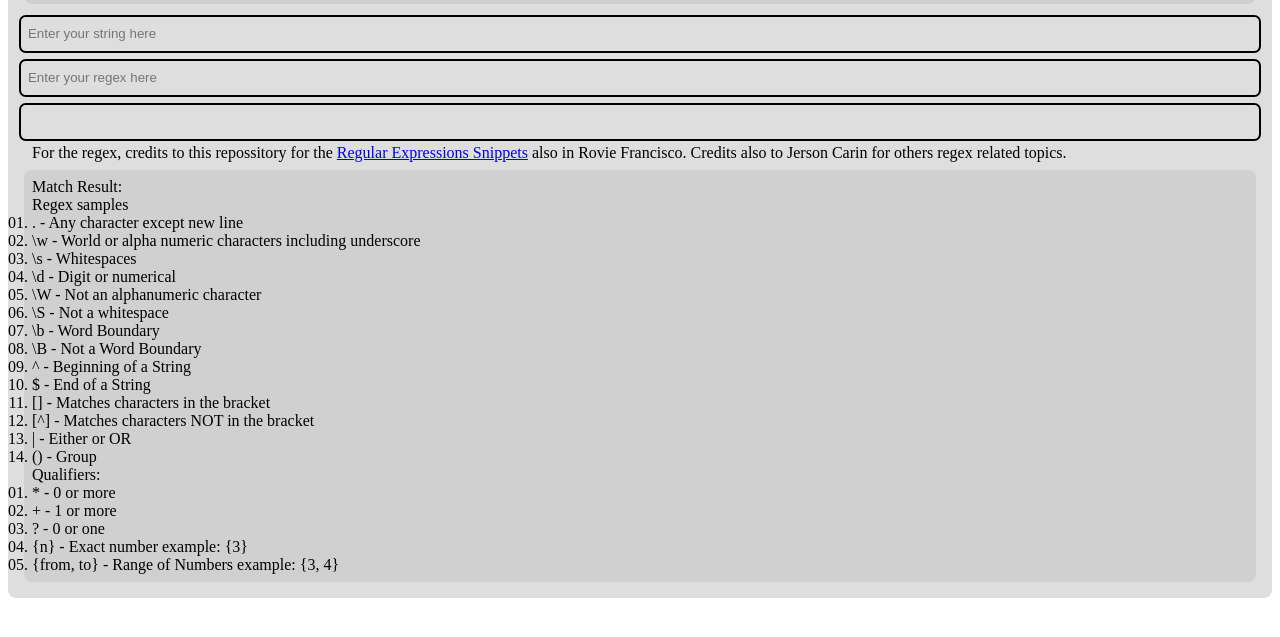
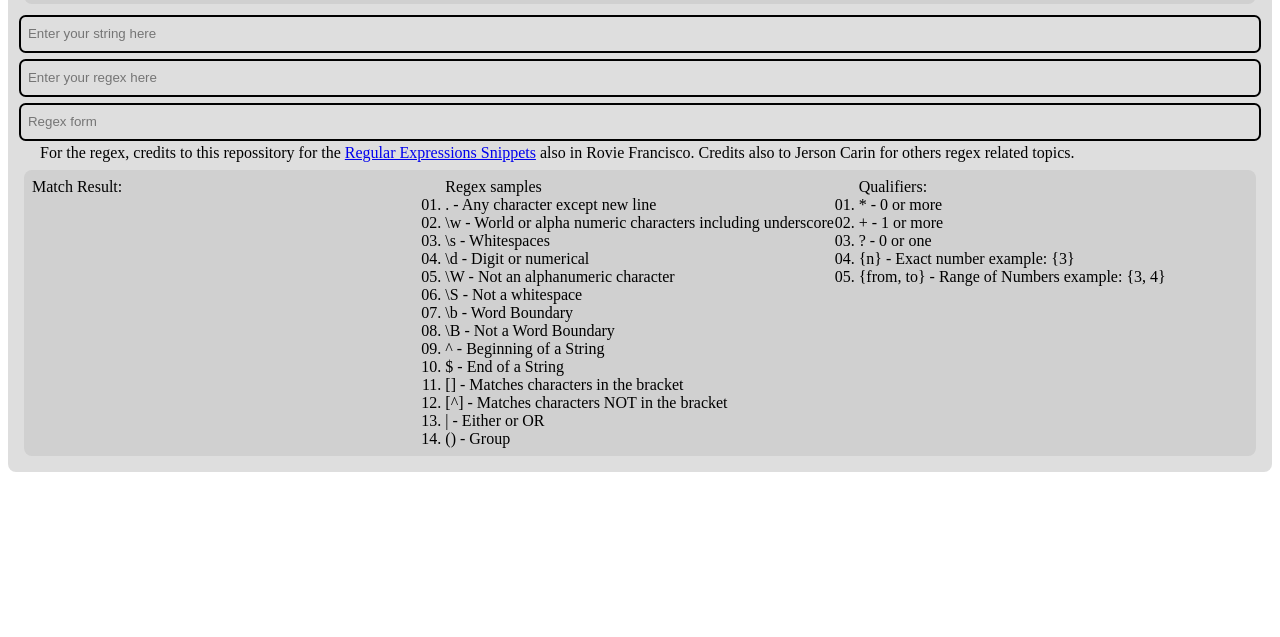
Before and after one commit to RyannKim327/Regular-Expression-Tester, a plain HTML site: page index.html in a window 1280 px wide. Shown: the part 95-732 px from the top of the page. Drawn offline with Linux system fonts and the light colour scheme.

Commit message:
12-28-22 18:49

```diff
--- a/index.html
+++ b/index.html
@@ -17,7 +17,7 @@
 			</div>
 			<input type="text" id="input" onkeyup="func()" placeholder="Enter your string here">
 			<input type="text" id="regex" onkeyup="func()" placeholder="Enter your regex here">
-			<input type="text" id="res">
+			<input type="text" id="res" placeholder="Regex form">
 			<p>For the regex, credits to this repossitory for the <a href="https://github.com/CoreyMSchafer/code_snippet/blob/master/Regular-Expressions/snippets.txt">Regular Expressions Snippets</a> also in Rovie Francisco. Credits also to Jerson Carin for others regex related topics.</p>
 			<div class="flex" id="out">
 				<label id="matches">Match Result:</label>
--- a/script.js
+++ b/script.js
@@ -24,6 +24,7 @@ function func(){
 		regx.style.backgroundColor = "#dedede"
 		document.getElementById("base").style.backgroundColor = "#dedede"
 		document.getElementById("out").style.backgroundColor = "#dedede"
+		res.style.backgroundColor = "#deffde"
 		res.value = ""
 	}else if(reg.test(i)){
 		input.style.borderColor = "green"
@@ -32,6 +33,7 @@ function func(){
 		regx.style.backgroundColor = "#deffde"
 		document.getElementById("base").style.backgroundColor = "#deffde"
 		document.getElementById("out").style.backgroundColor = "#deffde"
+		res.style.backgroundColor = "#deffde"
 		let li = "<ol>"
 		let m = reg.m(i)
 		for(let x in m){
@@ -47,6 +49,7 @@ function func(){
 		regx.style.backgroundColor = "#ffdede"
 		document.getElementById("base").style.backgroundColor = "#ffdede"
 		document.getElementById("out").style.backgroundColor = "#ffdede"
+		res.style.backgroundColor = "#ffdede"
 		match.textContent = "No Match"
 		res.value = ""
 	}
--- a/styles.css
+++ b/styles.css
@@ -21,7 +21,6 @@ div div{
 div .flex{
 	display: flex;
 	flex-direction: column;
-	flex-wrap: wrap;
 }
 div .flex label, div .flex ul{
 	width: 45em;
@@ -29,6 +28,7 @@ div .flex label, div .flex ul{
 }
 div .flex .li{
 	list-style: decimal-leading-zero;
+	margin-left: 1.5em;
 }
 div input{
 	margin: 0 0.5em;
@@ -41,7 +41,7 @@ div input{
 	height: 1.5em;
 }
 div p{
-	margin-left: 1em;
+	margin-left: 1.5em;
 }
 @media only screen and (min-width: 760px){
 	div input{
```
